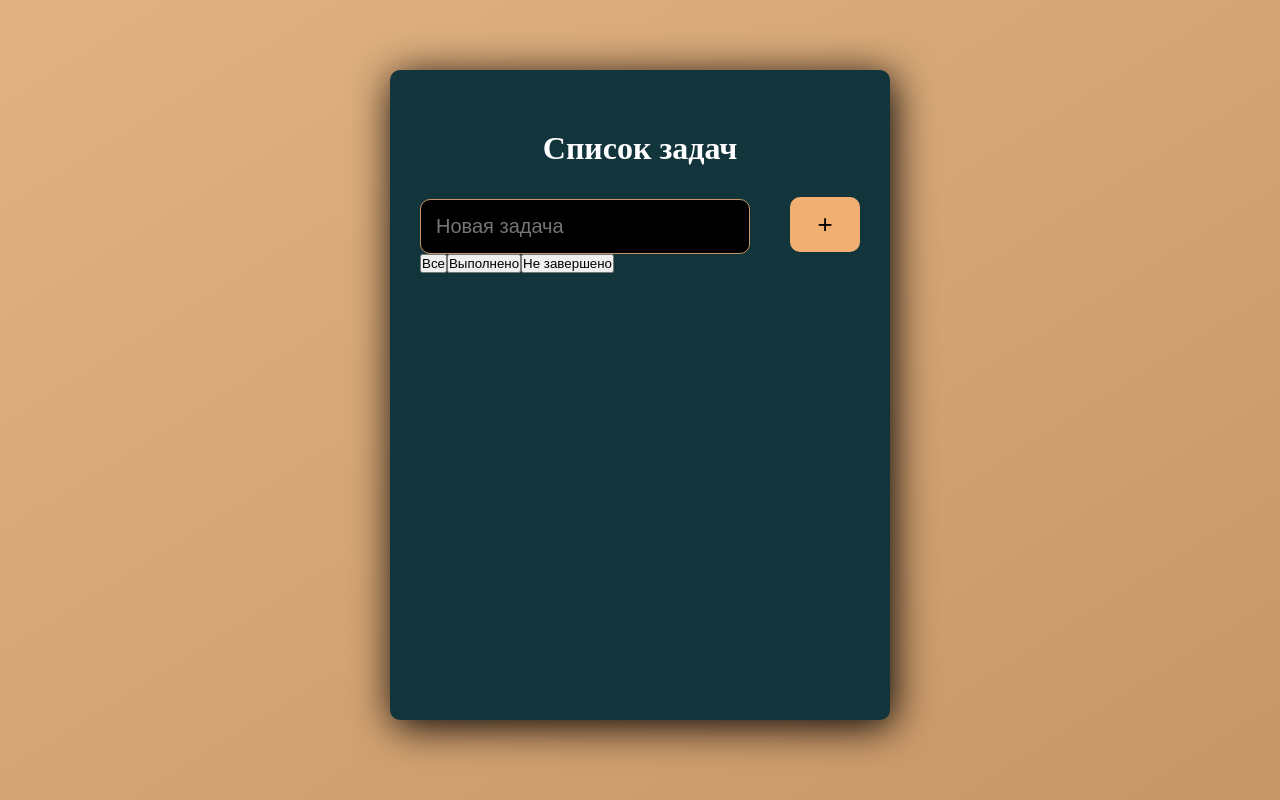
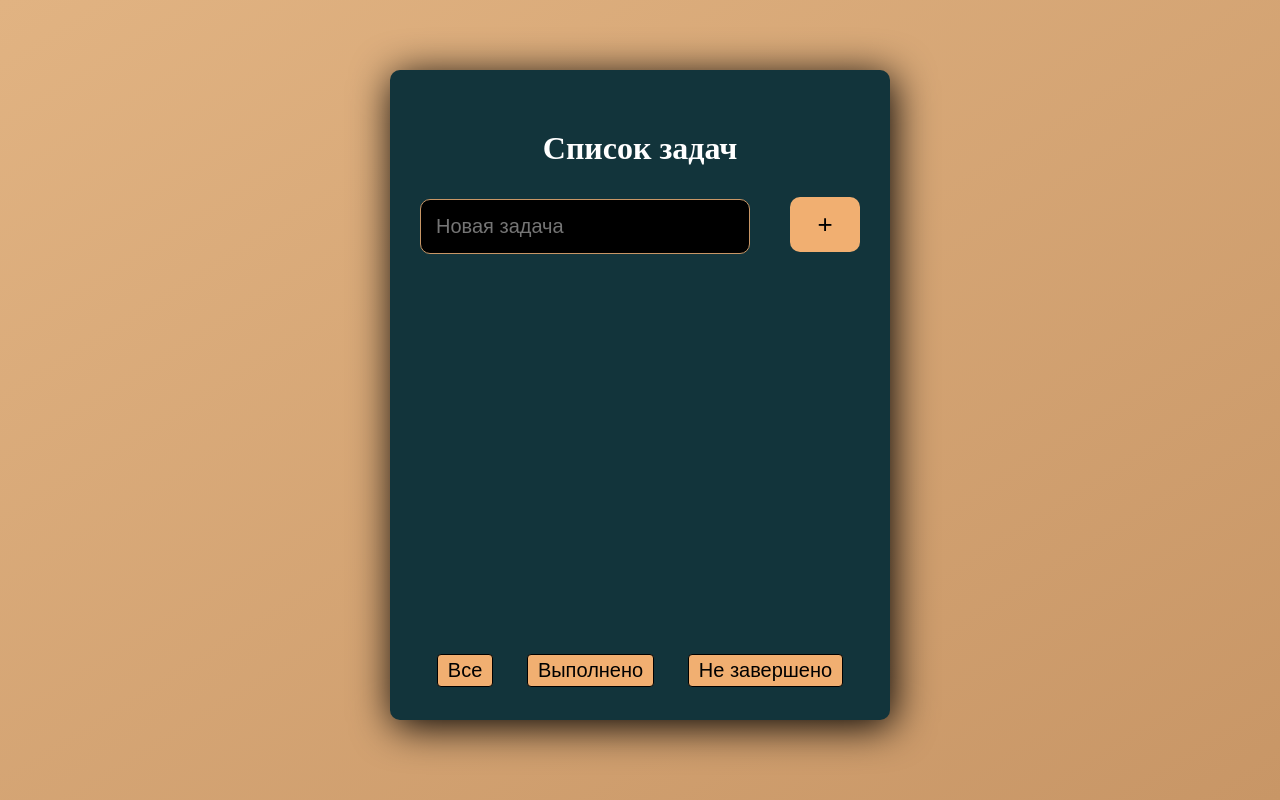
Before and after one commit to EvanBond7/todo-with-hooks, a React (Create React App) app: page / in a window 1280 px wide. Built offline with nearby package versions, Linux system fonts and the light colour scheme.

Commit message:
Styling filtered buttons

```diff
--- a/src/App.css
+++ b/src/App.css
@@ -86,6 +86,26 @@
   color: rgb(211, 54, 54);
 }
 
+.btns-group {
+  display: flex;
+  justify-content: space-around;
+}
+
+.btns-group__item {
+  background-color: #f1af71;
+  border-radius: 4px;
+  border: 1px solid #000;
+  cursor: pointer;
+  font-size: 20px;
+  margin-top: 400px;
+  outline: none;
+  padding: 4px 10px;
+}
+
+.btns-group__item:hover {
+  color: rgb(81, 86, 72);
+}
+
 .complete {
   opacity: 0.6;
   text-decoration-color: #ff6c6c;
--- a/src/components/TodoList/TodoList.js
+++ b/src/components/TodoList/TodoList.js
@@ -71,14 +71,14 @@ const TodoList = ({ todos, setTodos, setEditTodo }) => {
           </div>
         </li>
       ))}
-      <div className='btn-group'>
-        <button className='btn-success' onClick={() => todoFilter('all')}>
+      <div className='btns-group'>
+        <button className='btns-group__item' onClick={() => todoFilter('all')}>
           Все
         </button>
-        <button className='btn' onClick={() => todoFilter(true)}>
+        <button className='btns-group__item' onClick={() => todoFilter(true)}>
           Выполнено
         </button>
-        <button className='btn' onClick={() => todoFilter(false)}>
+        <button className='btns-group__item' onClick={() => todoFilter(false)}>
           Не завершено
         </button>
       </div>
```
